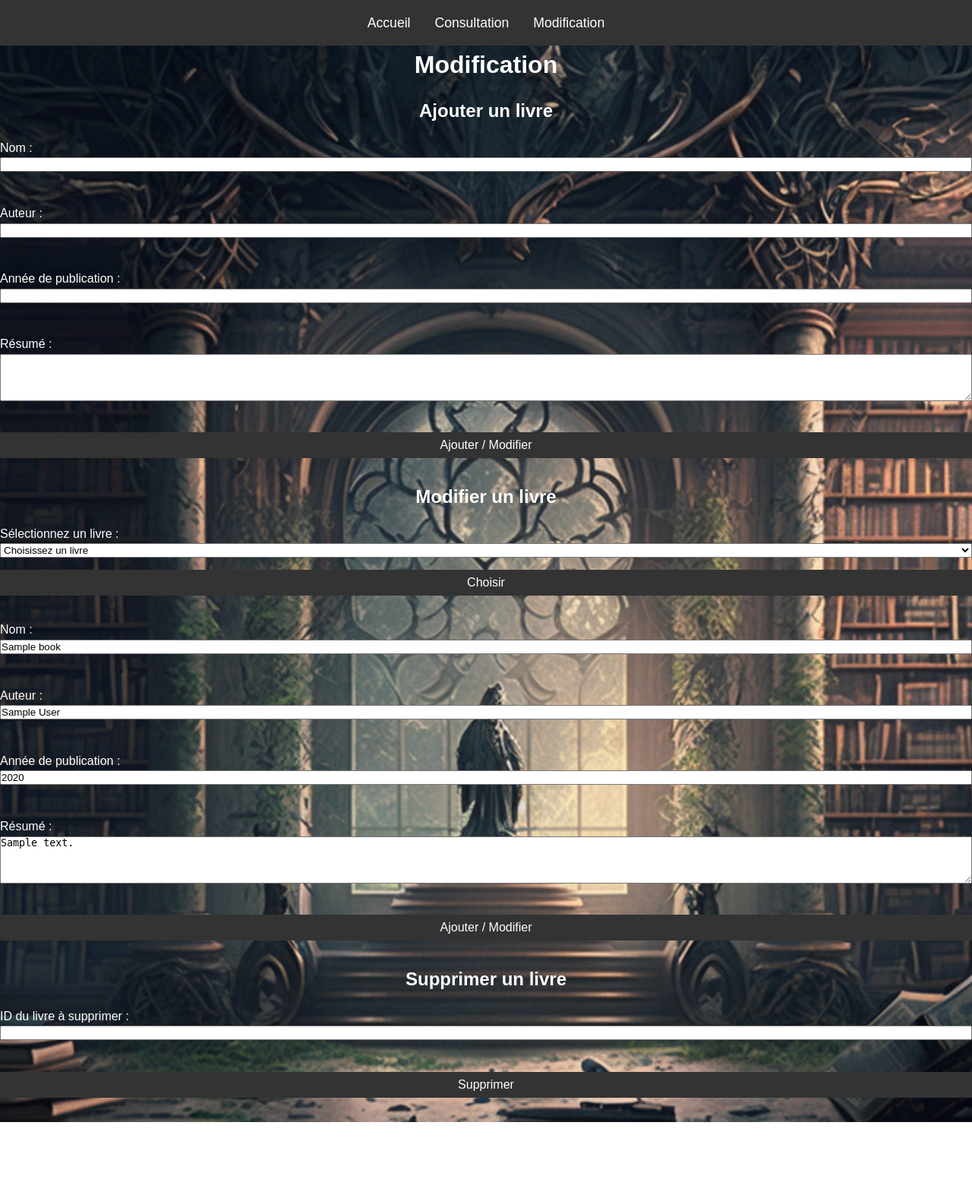
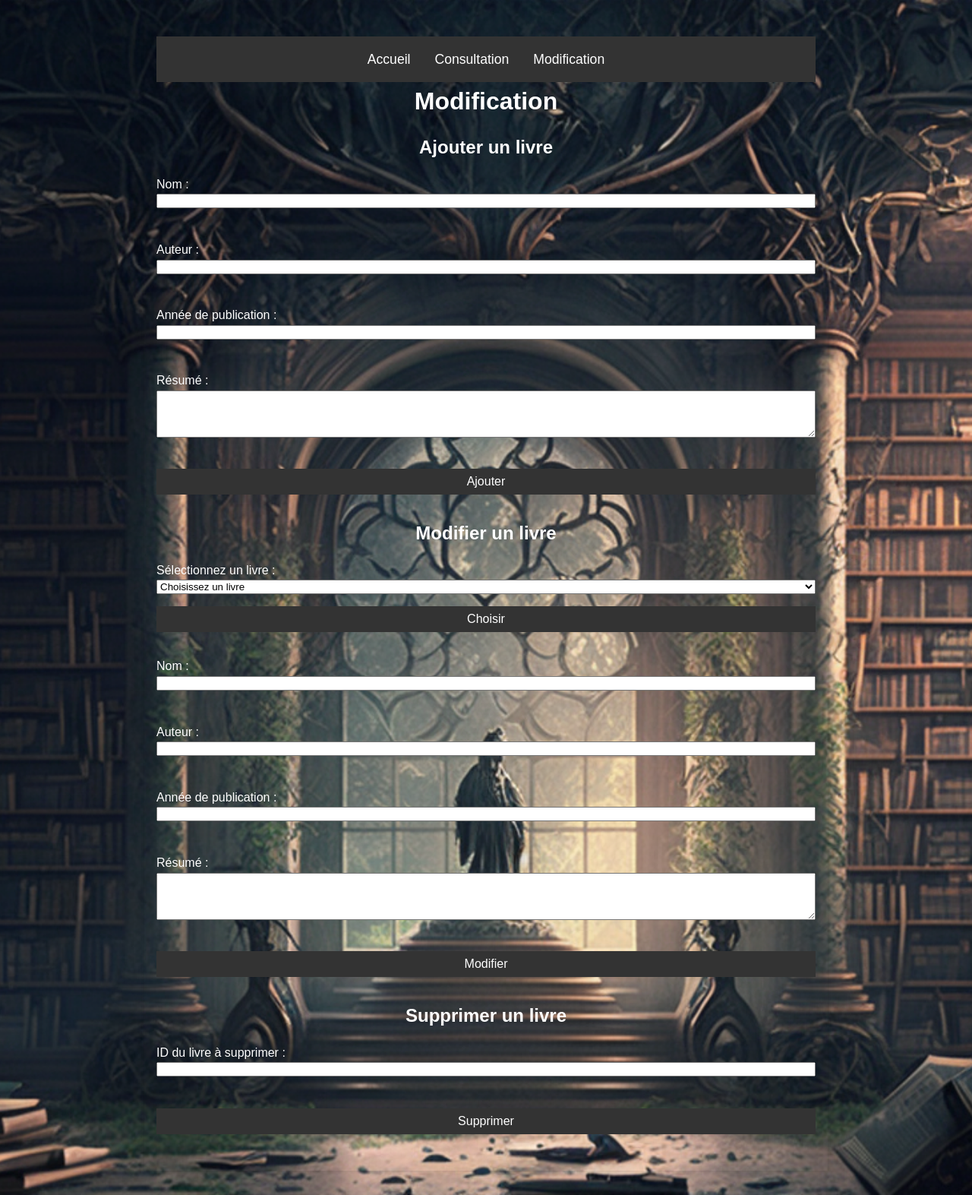
Before and after one commit to ItsKandar/Biblio-MVC, a PHP site: page /views/page3ancien.php in a window 1280 px wide. Shown: the whole page at 76% size. Before the commit the page ends 1477 px from the top, so only its background shows below. Run offline with PHP 8.4, Linux system fonts and the light colour scheme; tables that the repository leaves empty or names only in its code hold one stand-in row (values such as "Sample post").

Commit message:
ca marche un peu

```diff
--- a/views/page3ancien.php
+++ b/views/page3ancien.php
@@ -1,15 +1,11 @@
+<main>
     <?php
-require_once 'header.php';
+    require_once '../views/header.php';
     require_once '../models/model.php';
     $books = getAllBooks();
 
     if (session_status() == PHP_SESSION_NONE) {
         session_start();
-}
-
-if (isset($_SESSION['selected_book'])) {
-    $book = $_SESSION['selected_book'];
-    unset($_SESSION['selected_book']);
     }
     ?>
         <h1>Modification</h1>
@@ -17,20 +13,19 @@ if (isset($_SESSION['selected_book'])) {
         <h2>Ajouter un livre</h2>
 
         <form action="../controllers/controller.php?action=add" method="post">
-        <input type="hidden" name="id" id="id">
-        <label for="name">Nom :</label>
-        <input type="text" name="name" id="name" required>
+            <label for="add_name">Nom :</label>
+            <input type="text" name="name" id="add_name" required>
             <br>
-        <label for="author">Auteur :</label>
-        <input type="text" name="author" id="author" required>
+            <label for="add_author">Auteur :</label>
+            <input type="text" name="author" id="add_author" required>
             <br>
-        <label for="year">Année de publication :</label>
-        <input type="number" name="year" id="year" required>
+            <label for="add_year">Année de publication :</label>
+            <input type="number" name="year" id="add_year" required>
             <br>
-        <label for="summary">Résumé :</label>
-        <textarea name="summary" id="summary" rows="4" cols="50" required></textarea>
+            <label for="add_summary">Résumé :</label>
+            <textarea name="summary" id="add_summary" rows="4" cols="50" required></textarea>
             <br>
-        <input type="submit" name="submit" value="Ajouter / Modifier">
+            <input type="submit" name="submit" value="Ajouter">
         </form>
 
         <h2>Modifier un livre</h2>
@@ -46,20 +41,20 @@ if (isset($_SESSION['selected_book'])) {
         </form>
 
         <form action="../controllers/controller.php?action=modify" method="post">
-        <input type="hidden" name="id" id="id" value="<?php echo isset($book) ? $book['id'] : ''; ?>">
-        <label for="name">Nom :</label>
-        <input type="text" name="name" id="name" required value="<?php echo isset($book) ? $book['name'] : ''; ?>">
+            <input type="hidden" name="id" id="mod_id" value="<?php echo isset($selectedBook) ? $selectedBook['id'] : ''; ?>">
+            <label for="mod_name">Nom :</label>
+            <input type="text" name="name" id="mod_name" required value="<?php echo isset($selectedBook) ? $selectedBook['name'] : ''; ?>">
             <br>
-        <label for="author">Auteur :</label>
-        <input type="text" name="author" id="author" required value="<?php echo isset($book) ? $book['author'] : ''; ?>">
+            <label for="mod_author">Auteur :</label>
+            <input type="text" name="author" id="mod_author" required value="<?php echo isset($selectedBook) ? $selectedBook['author'] : ''; ?>">
             <br>
-        <label for="year">Année de publication :</label>
-        <input type="number" name="year" id="year" required value="<?php echo isset($book) ? $book['year'] : ''; ?>">
+            <label for="mod_year">Année de publication :</label>
+            <input type="number" name="year" id="mod_year" required value="<?php echo isset($selectedBook) ? $selectedBook['year'] : ''; ?>">
             <br>
-        <label for="summary">Résumé :</label>
-        <textarea name="summary" id="summary" rows="4" cols="50" required><?php echo isset($book) ? $book['summary'] : ''; ?></textarea>
+            <label for="mod_summary">Résumé :</label>
+            <textarea name="summary" id="mod_summary" rows="4" cols="50" required><?php echo isset($selectedBook) ? $selectedBook['summary'] : ''; ?></textarea>
             <br>
-        <input type="submit" name="submit" value="Ajouter / Modifier">
+            <input type="submit" name="submit" value="Modifier">
         </form>
 
         <h2>Supprimer un livre</h2>
@@ -72,3 +67,4 @@ if (isset($_SESSION['selected_book'])) {
         </form>
     </body>
     </html>
+</main>
```
Lines whose indentation alone changed are shown as unchanged.
